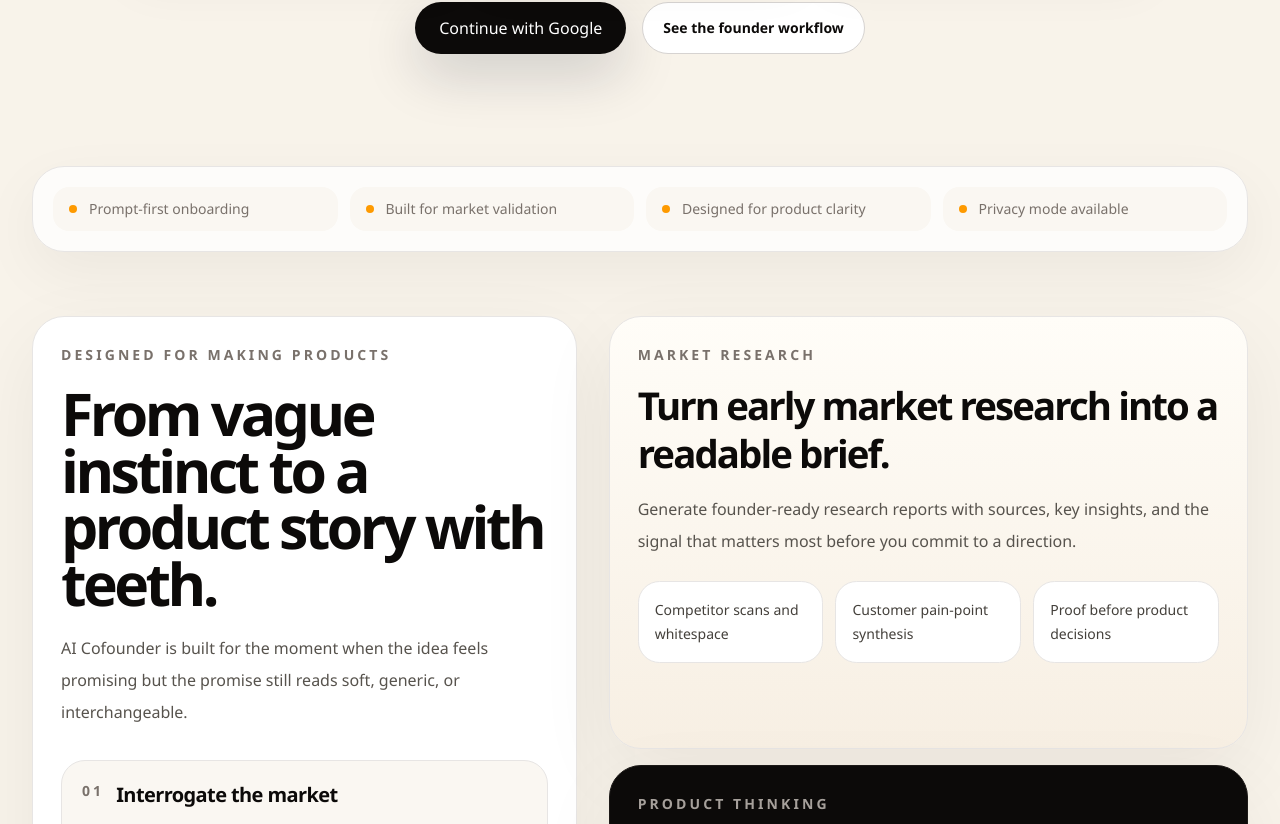
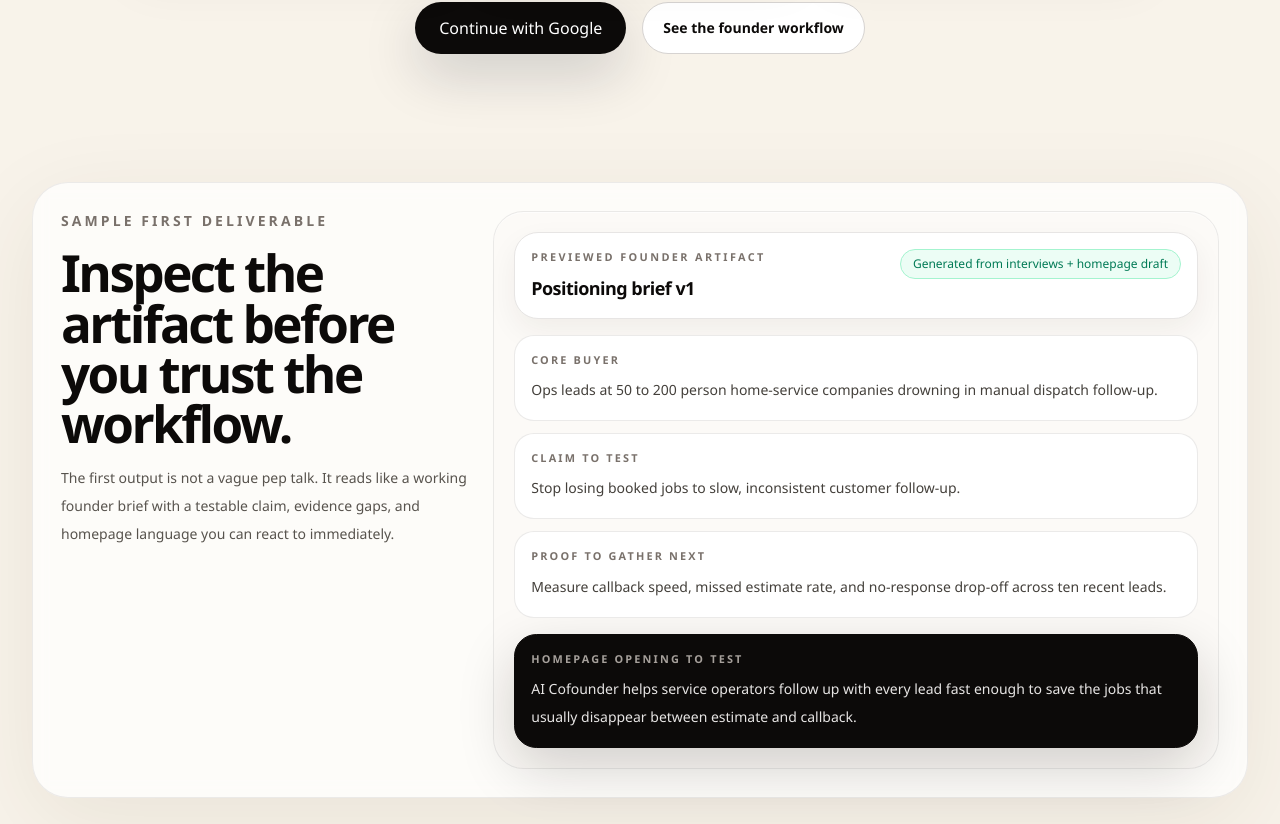
Before and after one commit to jianxux/aicofounder, a Next.js app: page / in a window 1280 px wide. Shown: the part 1796-2620 px from the top of the page. Built offline with nearby package versions, Linux system fonts and the light colour scheme; no server answers.

Commit message:
feat: preview a sample founder artifact on landing page (#3)

```diff
--- a/src/app/page.tsx
+++ b/src/app/page.tsx
@@ -59,6 +59,21 @@ const featureColumns = [
     title: "Bring the product idea into focus while it is still cheap to change.",
     body: "Use AI Cofounder to pressure-test messaging, refine the promise, and decide what deserves to exist before features multiply.",
     bullets: ["Homepage and positioning guidance", "Critical thinking instead of cheerleading", "Launch narrative tied to evidence"],
+  },
+];
+
+const sampleArtifactRows = [
+  {
+    label: "Core buyer",
+    value: "Ops leads at 50 to 200 person home-service companies drowning in manual dispatch follow-up.",
+  },
+  {
+    label: "Claim to test",
+    value: "Stop losing booked jobs to slow, inconsistent customer follow-up.",
+  },
+  {
+    label: "Proof to gather next",
+    value: "Measure callback speed, missed estimate rate, and no-response drop-off across ten recent leads.",
   },
 ];
 
@@ -354,6 +369,48 @@ export default function LandingPage() {
         </section>
       </div>
 
+      <section className="mx-auto w-full max-w-7xl px-6 py-8 lg:px-8">
+        <div className="grid gap-6 rounded-[2.25rem] border border-stone-200/80 bg-white/72 p-6 shadow-[0_24px_90px_rgba(66,46,17,0.08)] backdrop-blur-sm lg:grid-cols-[0.72fr_1.28fr] lg:p-7">
+          <div className="max-w-md">
+            <div className="text-sm font-semibold uppercase tracking-[0.22em] text-stone-500">Sample first deliverable</div>
+            <h2 className="mt-4 text-[clamp(2rem,4vw,3.25rem)] font-semibold leading-[0.98] tracking-[-0.05em] text-stone-950">
+              Inspect the artifact before you trust the workflow.
+            </h2>
+            <p className="mt-4 text-sm leading-7 text-stone-600">
+              The first output is not a vague pep talk. It reads like a working founder brief with a testable claim, evidence gaps, and homepage language you
+              can react to immediately.
+            </p>
+          </div>
+
+          <div className="rounded-[1.9rem] border border-stone-200/80 bg-[#fcfaf7] p-4 shadow-[inset_0_1px_0_rgba(255,255,255,0.7)] sm:p-5">
+            <div className="flex flex-wrap items-start justify-between gap-3 rounded-[1.5rem] border border-stone-200 bg-white px-4 py-4 shadow-[0_12px_30px_rgba(52,39,21,0.06)]">
+              <div>
+                <div className="text-[0.68rem] font-semibold uppercase tracking-[0.22em] text-stone-500">Previewed founder artifact</div>
+                <div className="mt-2 text-lg font-semibold tracking-[-0.03em] text-stone-950">Positioning brief v1</div>
+              </div>
+              <div className="rounded-full border border-emerald-200 bg-emerald-50 px-3 py-1.5 text-xs font-medium text-emerald-700">Generated from interviews + homepage draft</div>
+            </div>
+
+            <div className="mt-4 grid gap-3">
+              {sampleArtifactRows.map((row) => (
+                <div key={row.label} className="rounded-[1.25rem] border border-stone-200/80 bg-white px-4 py-4">
+                  <div className="text-[0.68rem] font-semibold uppercase tracking-[0.2em] text-stone-500">{row.label}</div>
+                  <p className="mt-2 text-sm leading-7 text-stone-700">{row.value}</p>
+                </div>
+              ))}
+            </div>
+
+            <div className="mt-4 rounded-[1.4rem] border border-stone-950 bg-stone-950 px-4 py-4 text-stone-50 shadow-[0_20px_55px_rgba(20,16,12,0.18)]">
+              <div className="text-[0.68rem] font-semibold uppercase tracking-[0.2em] text-stone-400">Homepage opening to test</div>
+              <p className="mt-2 text-sm leading-7 text-stone-200">
+                AI Cofounder helps service operators follow up with every lead fast enough to save the jobs that usually disappear between estimate and
+                callback.
+              </p>
+            </div>
+          </div>
+        </div>
+      </section>
+
       <section id="trust" className="mx-auto w-full max-w-7xl scroll-mt-24 px-6 py-4 lg:px-8">
         <div className="grid gap-3 rounded-[2rem] border border-stone-200 bg-white/75 p-4 text-sm text-stone-500 shadow-[0_20px_60px_rgba(28,25,23,0.05)] sm:grid-cols-2 lg:grid-cols-4 lg:p-5">
           {trustStrip.map((item) => (
```
Also changed, not shown: 1 other file (tests, documents, lock files or other folders).
